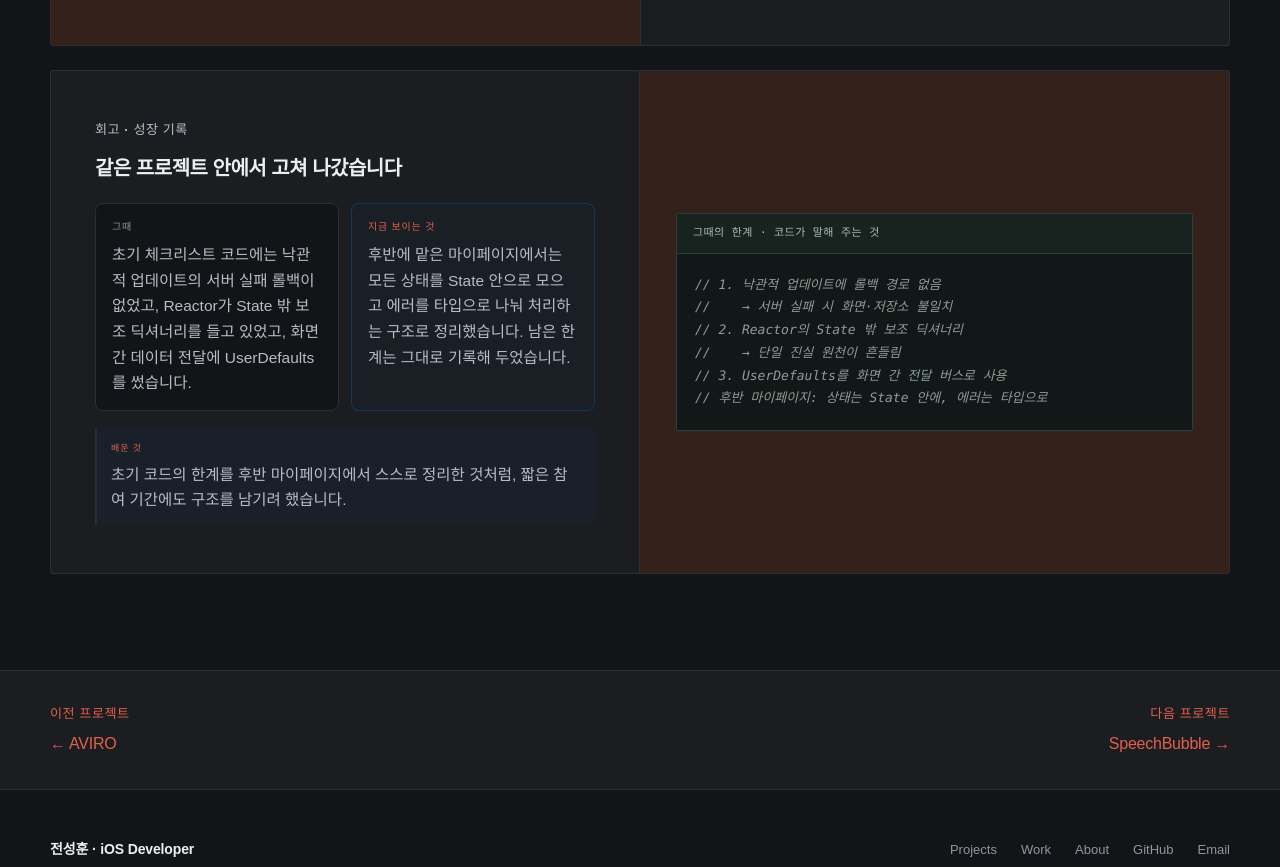
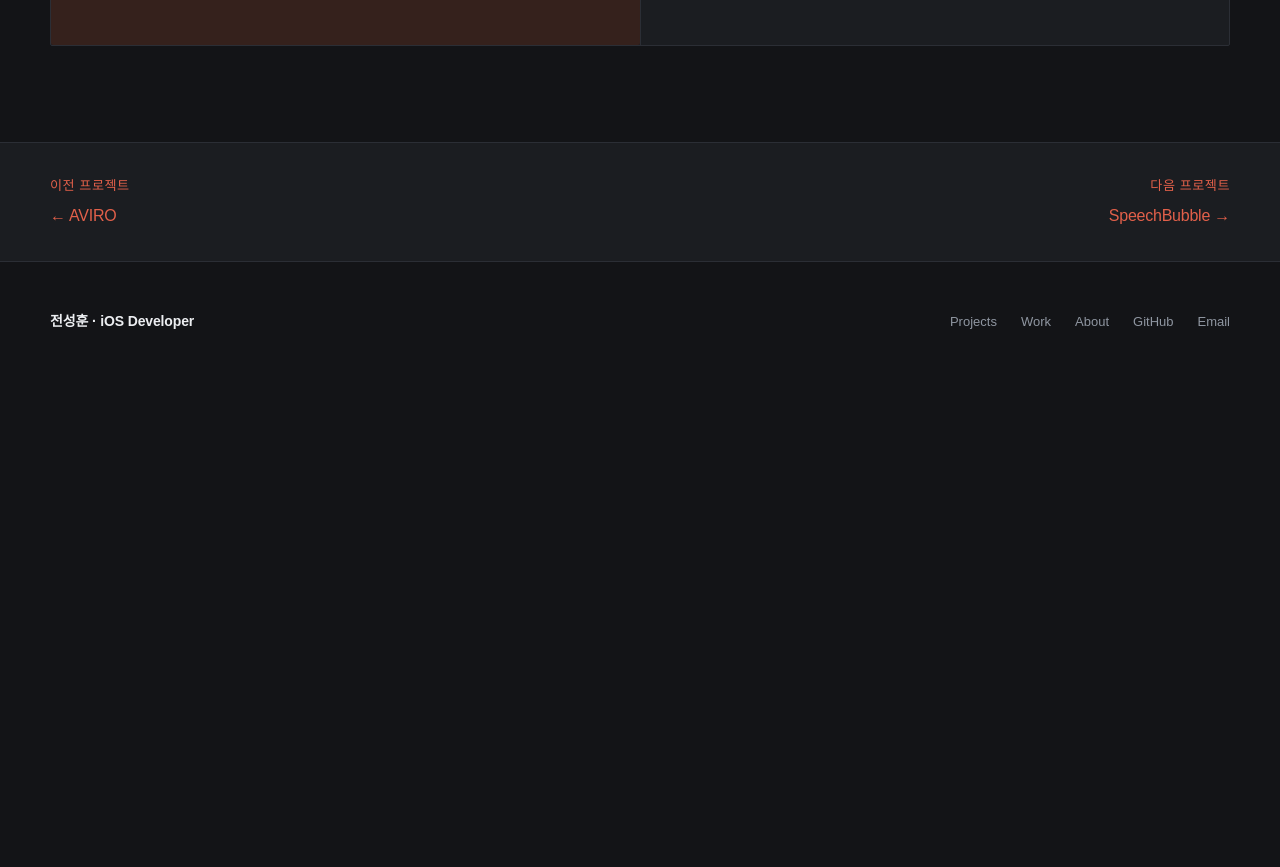
Before and after one commit to Jeon0976/portfolio-site, a plain HTML site: page projects/serenade.html in a window 1280 px wide. Shown: the part 1782-2649 px from the top of the page. After the commit the page ends 2177 px from the top, so only its background shows below. Drawn offline with Linux system fonts and the light colour scheme; a web font is replaced by a local one.

Commit message:
docs: SERENADE 회고 섹션 삭제

```diff
--- a/projects/serenade.html
+++ b/projects/serenade.html
@@ -400,39 +400,6 @@ reactor.state.<span class="ct">map</span>(\.sections)
           </div>
         </article>
 
-        <!-- 03 · 회고 -->
-        <article class="cell fi" aria-label="회고: 같은 프로젝트 안에서의 성장">
-          <div class="cell-desc">
-            <p class="cell-tag">회고 &middot; 성장 기록</p>
-            <h3 class="cell-title">같은 프로젝트 안에서 고쳐 나갔습니다</h3>
-            <div class="ba-wrap">
-              <div class="ba-block">
-                <span class="ba-label">그때</span>
-                <p class="ba-text">초기 체크리스트 코드에는 낙관적 업데이트의 서버 실패 롤백이 없었고, Reactor가 State 밖 보조 딕셔너리를 들고 있었고, 화면 간 데이터 전달에 UserDefaults를 썼습니다.</p>
-              </div>
-              <div class="ba-block ba-block--after">
-                <span class="ba-label">지금 보이는 것</span>
-                <p class="ba-text">후반에 맡은 마이페이지에서는 모든 상태를 State 안으로 모으고 에러를 타입으로 나눠 처리하는 구조로 정리했습니다. 남은 한계는 그대로 기록해 두었습니다.</p>
-              </div>
-            </div>
-            <div class="imp-wrap">
-              <span class="imp-label">배운 것</span>
-              <p class="imp-text">초기 코드의 한계를 후반 마이페이지에서 스스로 정리한 것처럼, 짧은 참여 기간에도 구조를 남기려 했습니다.</p>
-            </div>
-          </div>
-          <div class="cell-visual">
-            <div class="code-panel">
-              <div class="code-filename">그때의 한계 &middot; 코드가 말해 주는 것</div>
-              <pre class="code-body"><span class="cm">// 1. 낙관적 업데이트에 롤백 경로 없음</span>
-<span class="cm">//    → 서버 실패 시 화면·저장소 불일치</span>
-<span class="cm">// 2. Reactor의 State 밖 보조 딕셔너리</span>
-<span class="cm">//    → 단일 진실 원천이 흔들림</span>
-<span class="cm">// 3. UserDefaults를 화면 간 전달 버스로 사용</span>
-<span class="cm">// 후반 마이페이지: 상태는 State 안에, 에러는 타입으로</span></pre>
-            </div>
-          </div>
-        </article>
-
       </div>
     </div>
   </section>
```
